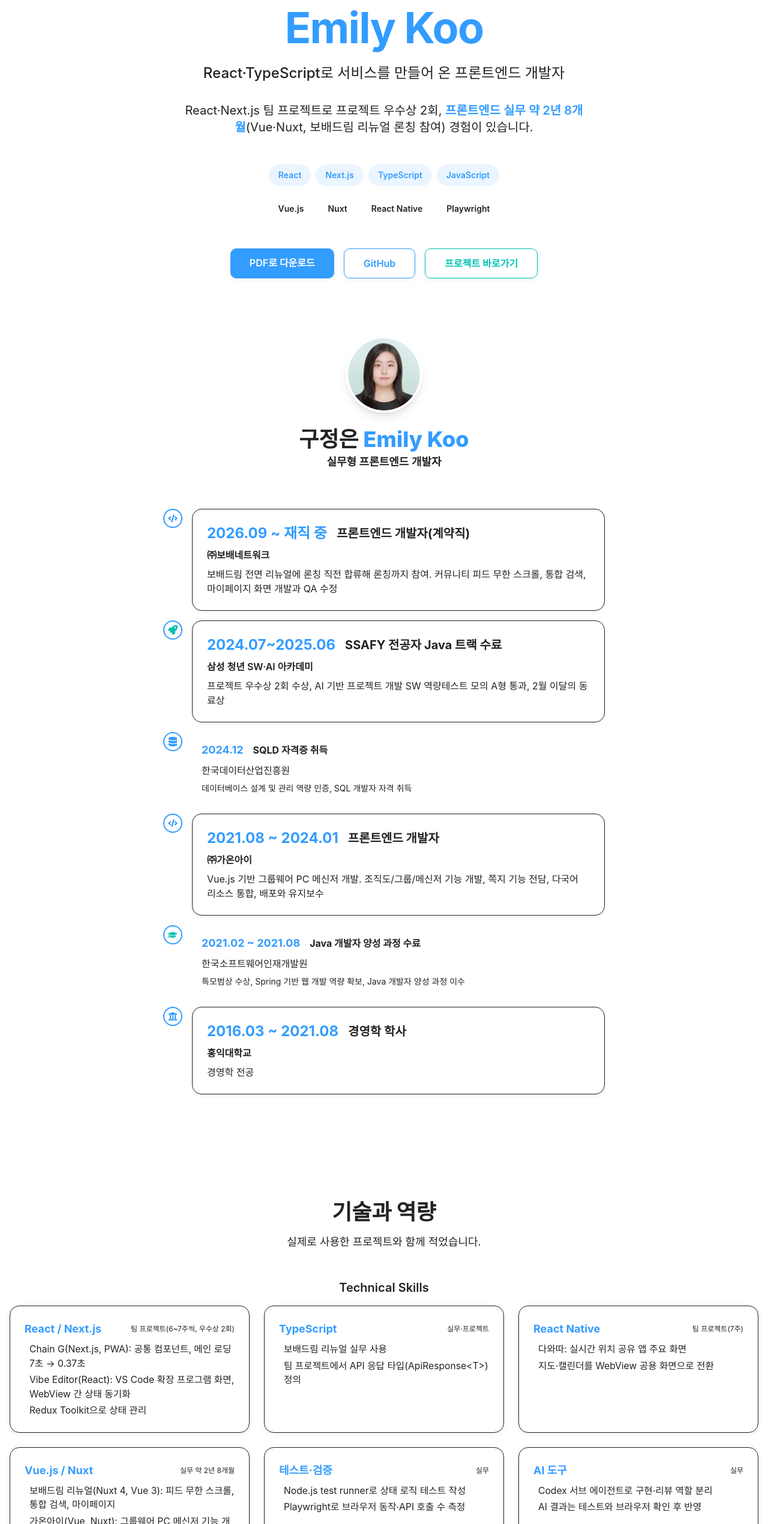
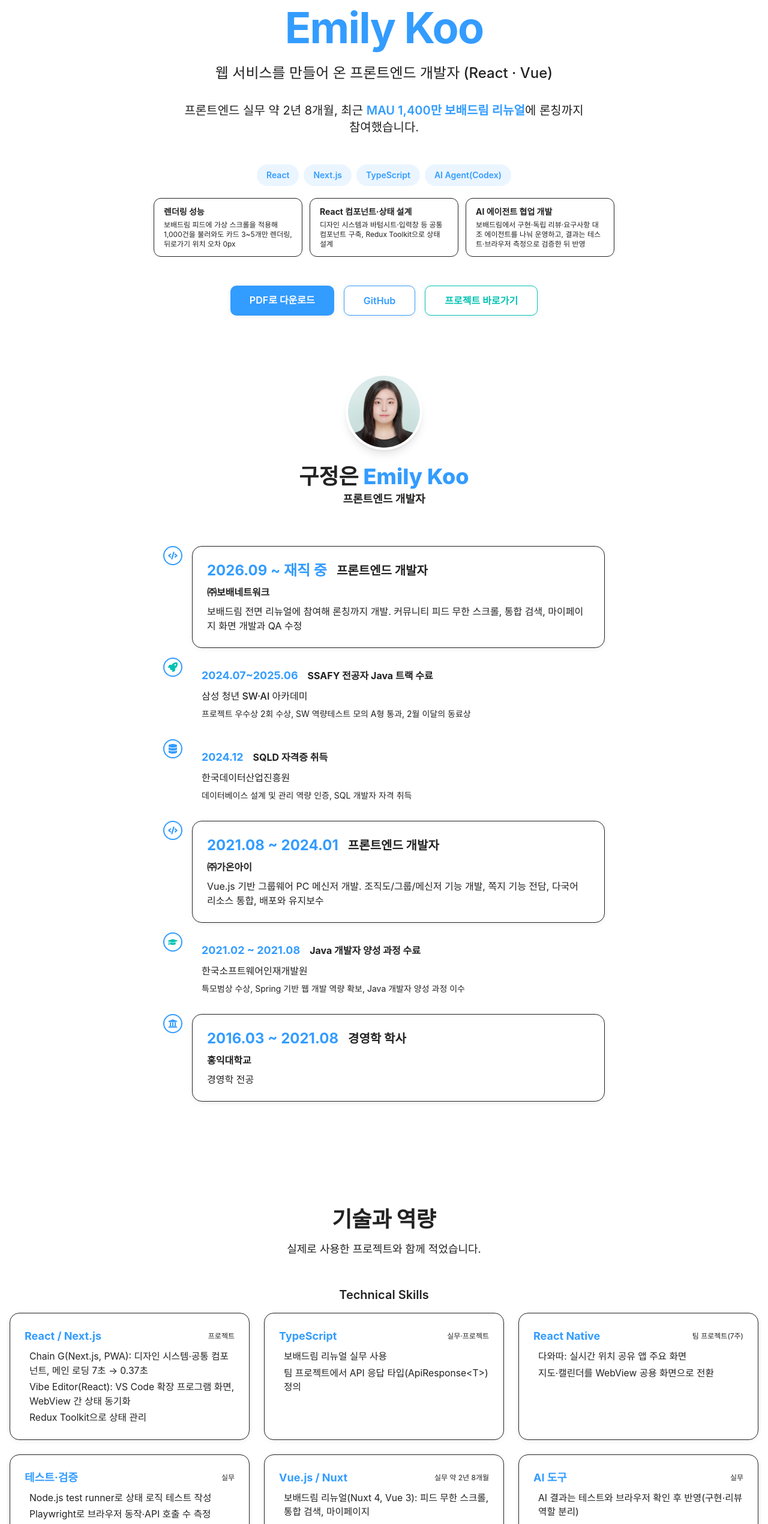
Before and after one commit to JEmilyKoo/portfolio, a Next.js app: page /v1 in a window 1280 px wide. Shown: the part 166-2706 px from the top of the page at 60% size. Built offline with nearby package versions, Linux system fonts and the light colour scheme.

Commit message:
fix: 내용 정정

```diff
--- a/components/AboutMe.tsx
+++ b/components/AboutMe.tsx
@@ -13,10 +13,10 @@ import { motion } from 'framer-motion'
 const timelineItems = [
   {
     year: '2026.09 ~ 재직 중',
-    title: '프론트엔드 개발자(계약직)',
+    title: '프론트엔드 개발자',
     company: '㈜보배네트워크',
     description:
-      '보배드림 전면 리뉴얼에 론칭 직전 합류해 론칭까지 참여. 커뮤니티 피드 무한 스크롤, 통합 검색, 마이페이지 화면 개발과 QA 수정',
+      '보배드림 전면 리뉴얼에 참여해 론칭까지 개발. 커뮤니티 피드 무한 스크롤, 통합 검색, 마이페이지 화면 개발과 QA 수정',
     important: true,
     icon: <FaCode className="text-primary " />,
   },
@@ -25,8 +25,8 @@ const timelineItems = [
     title: 'SSAFY 전공자 Java 트랙 수료',
     company: '삼성 청년 SW·AI 아카데미',
     description:
-      '프로젝트 우수상 2회 수상, AI 기반 프로젝트 개발 SW 역량테스트 모의 A형 통과, 2월 이달의 동료상',
-    important: true,
+      '프로젝트 우수상 2회 수상, SW 역량테스트 모의 A형 통과, 2월 이달의 동료상',
+    important: false,
     icon: <FaRocket className="text-accent " />,
   },
   {
@@ -67,7 +67,13 @@ const timelineItems = [
 ]
 
 // pdf: ?mode=pdf일 때 PDF 브랜치(origin/pdf, f61d2c1)의 여백 값 사용
-export default function AboutMe({ pdf = false }: { pdf?: boolean }) {
+export default function AboutMe({
+  pdf = false,
+  subtitle,
+}: {
+  pdf?: boolean
+  subtitle: string
+}) {
   return (
     <section
       id="about"
@@ -89,7 +95,7 @@ export default function AboutMe({ pdf = false }: { pdf?: boolean }) {
           구정은 <span className="text-primary ">Emily Koo</span>
         </h2>
         <div className="text-lg text-subText  font-semibold">
-          실무형 프론트엔드 개발자
+          {subtitle}
         </div>
       </motion.div>
 
--- a/components/Hero.tsx
+++ b/components/Hero.tsx
@@ -63,13 +63,15 @@ export default function Hero({
               </span>
             ))}
           </div>
-          <div className="flex flex-wrap justify-center gap-2">
-            {config.secondaryPills.map((pill) => (
-              <span
-                key={pill}
-                className="px-4 py-2 rounded-full bg-subText/10 text-subText   text-sm font-semibold hover:bg-subText/20  transition-colors">
-                {pill}
-              </span>
+          {/* 2줄: 직무별 핵심 역량 3개와 근거 */}
+          <div className="grid grid-cols-1 md:grid-cols-3 gap-3 max-w-3xl w-full">
+            {config.competencies.map((c) => (
+              <div
+                key={c.title}
+                className="rounded-xl border border-border bg-surface px-4 py-3 text-left">
+                <div className="text-sm font-bold text-text">{c.title}</div>
+                <div className="text-xs text-subText mt-1">{c.evidence}</div>
+              </div>
             ))}
           </div>
         </motion.div>
@@ -101,7 +103,7 @@ export default function Hero({
           animate={{ opacity: 1, y: 0 }}
           transition={{ duration: 0.8, delay: 1 }}>
           <a
-            href="https://github.com/JEmilyKoo/portfolio/blob/f91cb868af35910a1438933985615134ff4975d2/20260428%20%EA%B5%AC%EC%A0%95%EC%9D%80%20%ED%8F%AC%ED%8A%B8%ED%8F%B4%EB%A6%AC%EC%98%A4.pdf"
+            href={config.pdfUrl}
             target="_blank"
             rel="noopener noreferrer"
             className="px-8 py-3 rounded-lg bg-primary text-white  font-semibold text-base shadow-custom transition-all duration-200 hover:bg-accent hover:shadow-lg focus:outline-none focus:ring-2 focus:ring-primary hover:scale-105">
--- a/components/PortfolioPage.tsx
+++ b/components/PortfolioPage.tsx
@@ -45,14 +45,14 @@ export default function PortfolioPage({
   return (
     <>
       <Hero config={config} pdf={pdf} webUrl={`${SITE_URL}${path}`} />
-      <AboutMe pdf={pdf} />
+      <AboutMe pdf={pdf} subtitle={config.aboutSubtitle} />
       <Skills config={config} pdf={pdf} />
       <ProjectList
         projects={ordered}
         intro={config.projectsIntro}
         pdf={pdf}
       />
-      <Contact />
+      <Contact path={path} />
     </>
   )
 }
--- a/components/tracks.ts
+++ b/components/tracks.ts
@@ -1,6 +1,11 @@
 // 지원 직무별 포트폴리오 분기 설정
 // /, /v1 → frontend(React 공고용) · /v2 → fullstack · /v3 → web · /v4 → vue(Vue 공고용)
-// 프로젝트 데이터(projects.ts)는 공통이고, 직무별로 소개 문구·기술·프로젝트 순서만 다르다.
+// 프로젝트 데이터(projects.ts)는 공통이고, 직무별로 소개 문구·기술·역량·프로젝트 순서만 다르다.
+//
+// 첫 화면 구성 원칙 (2026-11-10, /jobstack-portfolio 갭 분석)
+// - 1줄 primaryPills: 그 직무의 주력 기술 3~4개만. 다른 직무용 기술·보조 도구(Playwright 등)는 넣지 않는다.
+// - 2줄 competencies: 그 직무 공고가 요구하는 역량 3개 + 면접에서 1분 안에 설명 가능한 근거.
+// - 빠진 기술은 기술 카드와 프로젝트 태그에는 그대로 남는다.
 
 export type Track = 'frontend' | 'vue' | 'fullstack' | 'web'
 
@@ -15,14 +20,21 @@ export interface SoftSkill {
   details: string[]
 }
 
+export interface Competency {
+  title: string
+  evidence: string
+}
+
 export interface TrackConfig {
   label: string
+  aboutSubtitle: string // 소개(AboutMe) 이름 아래 부제
   metaTitle: string
   metaDescription: string
   tagline: string
   intro: { before: string; highlight: string; after: string }
+  pdfUrl: string // "PDF로 다운로드" 버튼이 여는 버전별 PDF (저장소 루트의 20261110_구정은_vN.pdf)
   primaryPills: string[]
-  secondaryPills: string[]
+  competencies: Competency[]
   skills: SkillItem[]
   softSkills: SoftSkill[]
   projectsIntro: string
@@ -78,7 +90,7 @@ const reactSkill: SkillItem = {
   name: 'React / Next.js',
   level: '팀 프로젝트(6~7주씩)',
   desc: [
-    'Chain G(Next.js, PWA): 공통 컴포넌트, 메인 페이지 로딩 개선',
+    'Chain G(Next.js, PWA): 디자인 시스템·공통 컴포넌트, 메인 로딩 개선',
     'Vibe Editor(React): VS Code 확장 프로그램 화면',
   ],
 }
@@ -95,31 +107,43 @@ const testSkill: SkillItem = {
 const aiSkill: SkillItem = {
   name: 'AI 도구',
   level: '실무',
-  desc: [
-    'Codex 서브 에이전트로 구현·리뷰 역할 분리',
-    'AI 결과는 테스트와 브라우저 확인 후 반영',
-  ],
+  desc: ['AI 결과는 테스트와 브라우저 확인 후 반영(구현·리뷰 역할 분리)'],
 }
 
 const REACT_TRACK: TrackConfig = {
   label: '프론트엔드 엔지니어(React)',
+  aboutSubtitle: '프론트엔드 개발자',
   metaTitle: '구정은 Emily Koo | 프론트엔드 포트폴리오',
   metaDescription:
-    'React·TypeScript 팀 프로젝트와 프론트엔드 실무 약 2년 8개월(Vue·Nuxt) 경험이 있는 개발자 구정은(Emily Koo)의 포트폴리오.',
-  tagline: 'React·TypeScript로 서비스를 만들어 온 프론트엔드 개발자',
+    'React·Vue로 웹 서비스를 만들어 온 프론트엔드 개발자 구정은(Emily Koo)의 포트폴리오. 실무 약 2년 8개월, 보배드림 리뉴얼 참여.',
+  tagline: '웹 서비스를 만들어 온 프론트엔드 개발자 (React · Vue)',
   intro: {
-    before: 'React·Next.js 팀 프로젝트로 프로젝트 우수상 2회, ',
-    highlight: '프론트엔드 실무 약 2년 8개월',
-    after: '(Vue·Nuxt, 보배드림 리뉴얼 론칭 참여) 경험이 있습니다.',
+    before: '프론트엔드 실무 약 2년 8개월, 최근 ',
+    highlight: 'MAU 1,400만 보배드림 리뉴얼',
+    after: '에 론칭까지 참여했습니다.',
   },
-  primaryPills: ['React', 'Next.js', 'TypeScript', 'JavaScript'],
-  secondaryPills: ['Vue.js', 'Nuxt', 'React Native', 'Playwright'],
+  pdfUrl: 'https://github.com/JEmilyKoo/portfolio/blob/main/20261110_%EA%B5%AC%EC%A0%95%EC%9D%80_v1.pdf',
+  primaryPills: ['React', 'Next.js', 'TypeScript', 'AI Agent(Codex)'],
+  competencies: [
+    {
+      title: '렌더링 성능',
+      evidence: '보배드림 피드에 가상 스크롤을 적용해 1,000건을 불러와도 카드 3~5개만 렌더링, 뒤로가기 위치 오차 0px',
+    },
+    {
+      title: 'React 컴포넌트·상태 설계',
+      evidence: '디자인 시스템과 바텀시트·입력창 등 공통 컴포넌트 구축, Redux Toolkit으로 상태 설계',
+    },
+    {
+      title: 'AI 에이전트 협업 개발',
+      evidence: '보배드림에서 구현·독립 리뷰·요구사항 대조 에이전트를 나눠 운영하고, 결과는 테스트·브라우저 측정으로 검증한 뒤 반영',
+    },
+  ],
   skills: [
     {
       name: 'React / Next.js',
-      level: '팀 프로젝트(6~7주씩, 우수상 2회)',
+      level: '프로젝트',
       desc: [
-        'Chain G(Next.js, PWA): 공통 컴포넌트, 메인 로딩 7초 → 0.37초',
+        'Chain G(Next.js, PWA): 디자인 시스템·공통 컴포넌트, 메인 로딩 7초 → 0.37초',
         'Vibe Editor(React): VS Code 확장 프로그램 화면, WebView 간 상태 동기화',
         'Redux Toolkit으로 상태 관리',
       ],
@@ -133,8 +157,8 @@ const REACT_TRACK: TrackConfig = {
         '지도·캘린더를 WebView 공용 화면으로 전환',
       ],
     },
+    testSkill,
     vueSkill,
-    testSkill,
     aiSkill,
   ],
   softSkills: commonSoftSkills,
@@ -156,6 +180,7 @@ export const tracks: Record<Track, TrackConfig> = {
 
   vue: {
     label: '프론트엔드 엔지니어(Vue)',
+    aboutSubtitle: '프론트엔드 개발자',
     metaTitle: '구정은 Emily Koo | 프론트엔드(Vue) 포트폴리오',
     metaDescription:
       'Vue·Nuxt로 웹 서비스를 만들어 온 프론트엔드 개발자 구정은(Emily Koo)의 포트폴리오. 실무 약 2년 8개월, 보배드림 전면 리뉴얼 참여.',
@@ -165,50 +190,65 @@ export const tracks: Record<Track, TrackConfig> = {
       highlight: 'MAU 1,400만 서비스 보배드림 리뉴얼',
       after: '에 론칭까지 참여했습니다.',
     },
-    primaryPills: ['Vue.js', 'Nuxt', 'TypeScript', 'JavaScript'],
-    secondaryPills: ['React', 'Next.js', 'React Native', 'Playwright'],
-    skills: [
-      vueSkill,
-      tsSkill,
-      reactSkill,
+    pdfUrl: 'https://github.com/JEmilyKoo/portfolio/blob/main/20261110_%EA%B5%AC%EC%A0%95%EC%9D%80_v4.pdf',
+    primaryPills: ['Vue.js', 'Nuxt', 'TypeScript', 'AI Agent(Codex)'],
+    competencies: [
       {
-        name: 'React Native',
-        level: '팀 프로젝트(7주)',
-        desc: [
-          '다와따: 실시간 위치 공유 앱 주요 화면',
-          '지도·캘린더를 WebView 공용 화면으로 전환',
-        ],
+        title: '대규모 목록 UX',
+        evidence: '보배드림 커뮤니티 피드에 가상 스크롤을 적용해 1,000번째 글에서 뒤로가기해도 같은 위치(오차 0px)로 복원',
       },
-      testSkill,
-      aiSkill,
+      {
+        title: '복잡한 상호작용 디버깅',
+        evidence: '메뉴 드래그 버그에 겹친 원인 3가지(정렬 로직·PC 기본 드래그·포인터 이벤트)를 분리해 수정',
+      },
+      {
+        title: 'AI 에이전트 협업 개발',
+        evidence: '구현·독립 리뷰·요구사항 대조 에이전트를 나눠 운영하고, 설계 문서에 동작과 적용 범위를 명시해 의도대로 구현되게 함',
+      },
     ],
+    skills: [vueSkill, tsSkill, testSkill, reactSkill, aiSkill],
     softSkills: commonSoftSkills,
     projectsIntro: '실무와 팀 프로젝트에서 직접 개발한 화면과 문제 해결 과정입니다.',
     projectOrder: [
       '보배드림 전면 리뉴얼',
+      'bizmekaTalk 3.0',
+      'Pratama',
+      'KumTalk',
       'Vibe Editor',
       'Chain G',
       '다와따',
-      'bizmekaTalk 3.0',
-      'Pratama',
-      'KumTalk',
       '트매',
     ],
   },
 
   fullstack: {
     label: '풀스택 엔지니어',
+    aboutSubtitle: '웹 개발자 (프론트엔드 · Java/Spring)',
     metaTitle: '구정은 Emily Koo | 풀스택 포트폴리오',
     metaDescription:
       '프론트엔드 실무를 중심으로, 팀 프로젝트에서 Spring Boot API와 DB 설계, Jenkins CI/CD 수정 경험이 있는 개발자 구정은(Emily Koo)의 포트폴리오.',
-    tagline: '프론트엔드 실무에 Java·Spring 백엔드 경험을 더한 개발자',
+    tagline: '프론트엔드부터 Java·Spring 백엔드까지 다루는 개발자',
     intro: {
-      before: '실무 경력 약 2년 8개월(프론트엔드). 팀 프로젝트에서 ',
+      before: '실무 경력 약 2년 8개월, 최근 보배드림 리뉴얼 참여. ',
       highlight: 'Java·Spring 백엔드와 DB 설계, Jenkins CI/CD',
-      after: '를 다뤄 봤습니다. (SSAFY Java 트랙, Java 개발자 과정 수료, SQLD)',
+      after: '까지 다룹니다.',
     },
-    primaryPills: ['Vue.js', 'TypeScript', 'React', 'Java', 'Spring Boot'],
-    secondaryPills: ['Nuxt', 'MySQL', 'Oracle', 'SQLD', 'Jenkins'],
+    pdfUrl: 'https://github.com/JEmilyKoo/portfolio/blob/main/20261110_%EA%B5%AC%EC%A0%95%EC%9D%80_v2.pdf',
+    primaryPills: ['Vue', 'React', 'Java', 'Spring Boot', 'AI Agent(Codex)'],
+    competencies: [
+      {
+        title: 'API 연동·백엔드 협업',
+        evidence: '보배드림에서 백엔드와 검색 API 사용 방식을 협의해 정리, API 버전 전환 때 화면 수정 없이 연결만 교체',
+      },
+      {
+        title: 'Java·Spring·DB',
+        evidence: 'SQLD 보유, Spring REST API 개발과 MySQL·Oracle로 회원·서비스 DB 설계',
+      },
+      {
+        title: 'AI API 연동·에이전트 협업',
+        evidence: 'OpenAI API로 음성 대화 기능을 개발하고 프롬프트·토큰을 줄여 타임아웃을 해결, 실무에서는 AI 에이전트 결과를 테스트로 검증',
+      },
+    ],
     skills: [
       vueSkill,
       tsSkill,
@@ -242,18 +282,19 @@ export const tracks: Record<Track, TrackConfig> = {
     projectOrder: [
       '보배드림 전면 리뉴얼',
       '트매',
+      '찍Go',
       'Vibe Editor',
       'Chain G',
       'bizmekaTalk 3.0',
       '다와따',
       'Pratama',
       'KumTalk',
-      '찍Go',
     ],
   },
 
   web: {
     label: '웹 개발자',
+    aboutSubtitle: '웹 개발자',
     metaTitle: '구정은 Emily Koo | 웹 개발 포트폴리오',
     metaDescription:
       '웹 서비스 화면 개발, 반응형·다크 모드 퍼블리싱, 다국어·SEO 대응 경험이 있는 웹 개발자 구정은(Emily Koo)의 포트폴리오.',
@@ -263,8 +304,22 @@ export const tracks: Record<Track, TrackConfig> = {
       highlight: '보배드림 리뉴얼의 반응형·다크 모드와 한글 URL',
       after: ', 그룹웨어 6개 국어 대응을 경험했습니다.',
     },
-    primaryPills: ['HTML/CSS', 'JavaScript', 'TypeScript', 'Vue.js'],
-    secondaryPills: ['Nuxt', 'React', 'Next.js', 'SEO', '반응형'],
+    pdfUrl: 'https://github.com/JEmilyKoo/portfolio/blob/main/20261110_%EA%B5%AC%EC%A0%95%EC%9D%80_v3.pdf',
+    primaryPills: ['HTML/CSS', 'JavaScript', 'TypeScript', 'Vue.js', 'AI Agent(Codex)'],
+    competencies: [
+      {
+        title: '반응형·QA',
+        evidence: '보배드림 모바일·태블릿·PC 반응형과 다크 모드 QA를 진행, 기능 수정은 AI 에이전트에 맡기고 화면 검증은 직접 담당',
+      },
+      {
+        title: 'SEO·URL 설계',
+        evidence: '보배드림 차량 목록을 한글 주소로 열 수 있게 라우팅 수정(카테고리 6종), 검색어를 주소에 담아 새로고침·공유해도 결과 유지',
+      },
+      {
+        title: '다국어',
+        evidence: '해외 고객사 그룹웨어의 PC·모바일 6개 국어 리소스 통합, 번역 길이에 맞춘 UI 수정',
+      },
+    ],
     skills: [
       {
         name: 'HTML / CSS',
@@ -274,15 +329,12 @@ export const tracks: Record<Track, TrackConfig> = {
           'Pratama: 번역 길이에 맞춘 반응형 UI 수정',
         ],
       },
-      vueSkill,
-      tsSkill,
-      reactSkill,
       {
         name: 'SEO·웹 성능',
         level: '실무·프로젝트',
         desc: [
           '보배드림: 차량 목록 한글 카테고리 URL 6종, 검색어 URL 반영',
-          'Chain G: Lighthouse 접근성·SEO·PWA 100점, 메인 로딩 7초 → 0.37초',
+          'Chain G: Lighthouse 접근성·SEO·권장사항·PWA 100점, 메인 로딩 7초 → 0.37초',
         ],
       },
       {
@@ -290,13 +342,16 @@ export const tracks: Record<Track, TrackConfig> = {
         level: '실무',
         desc: ['Pratama: PC·모바일 6개 국어 리소스 통합, 인도네시아어 날짜 표기 조정'],
       },
+      vueSkill,
+      tsSkill,
+      reactSkill,
     ],
     softSkills: commonSoftSkills,
     projectsIntro: '웹 화면 개발과 반응형·다국어·SEO 대응 경험을 중심으로 정리했습니다.',
     projectOrder: [
       '보배드림 전면 리뉴얼',
+      'Pratama',
       'Chain G',
-      'Pratama',
       'bizmekaTalk 3.0',
       'KumTalk',
       'Vibe Editor',
```
Also changed, not shown: components/Contact.tsx (+7 -3 lines), components/projects.ts (+7 -21 lines).
